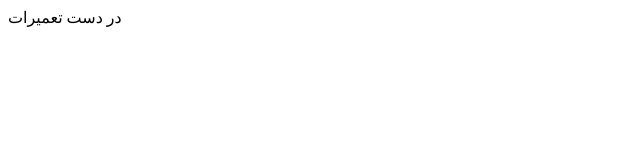
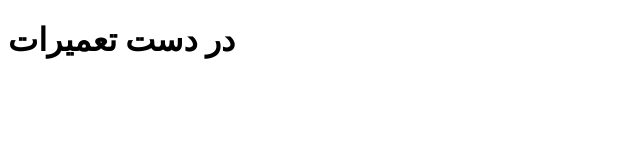
Before and after one commit to pino-pizza/pino-pizza.github.io, a plain HTML site: page index.html in a window 1280 px wide. Shown: the whole page, without its empty margins (0-640 px from the left). Drawn offline with Linux system fonts and the light colour scheme.

Commit message:
Update index.html

```diff
--- a/index.html
+++ b/index.html
@@ -1,7 +1,7 @@
 <!DOCTYPE html>
 <html>
     <body>
-      	    در دست تعمیرات
+      	    <H1> در دست تعمیرات </H1>
 	    <!img src="1.jpg" alt="cover">
 	    <!img src="2.jpg" alt="first page">
 	    <!img src="3.jpg" alt="second page">
```
